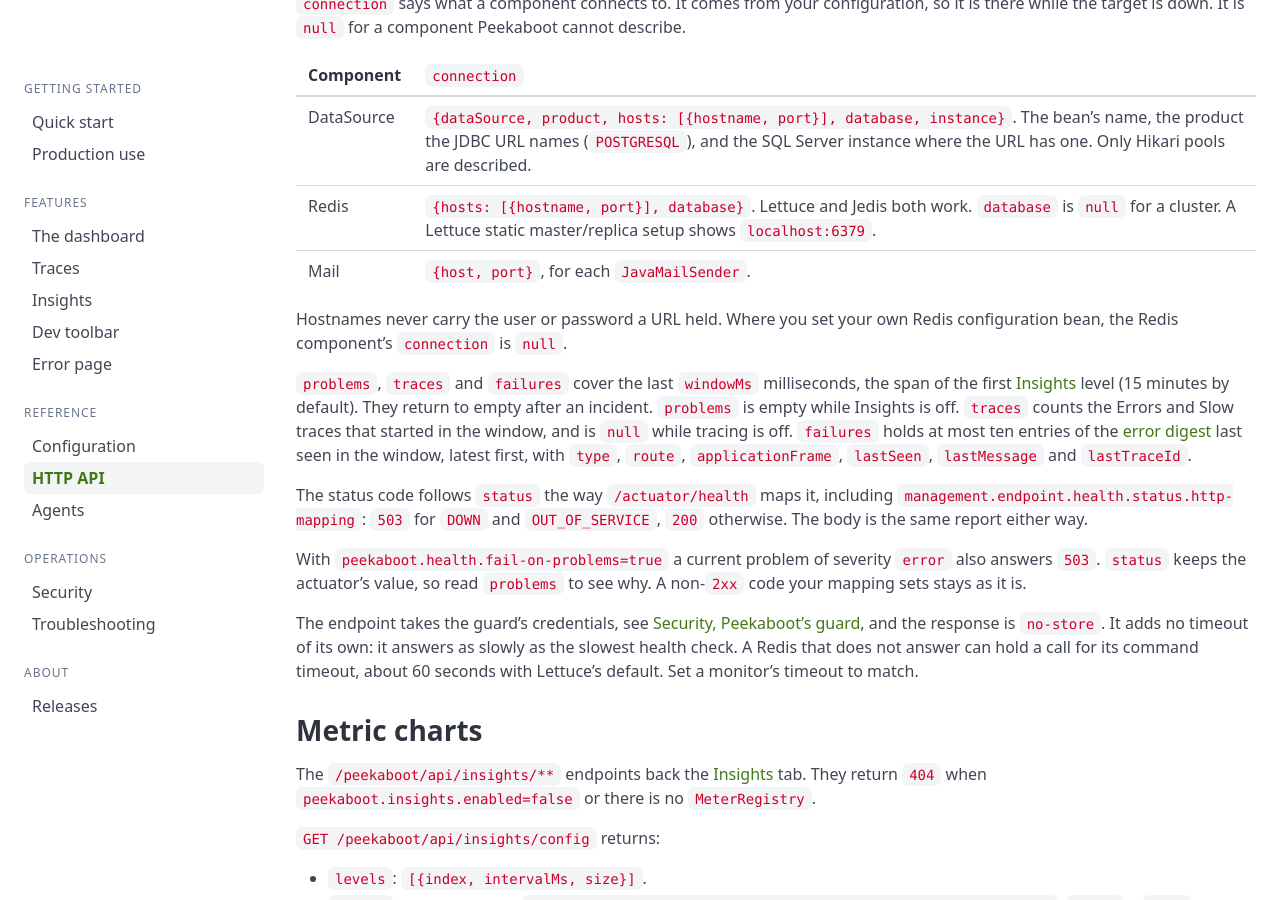
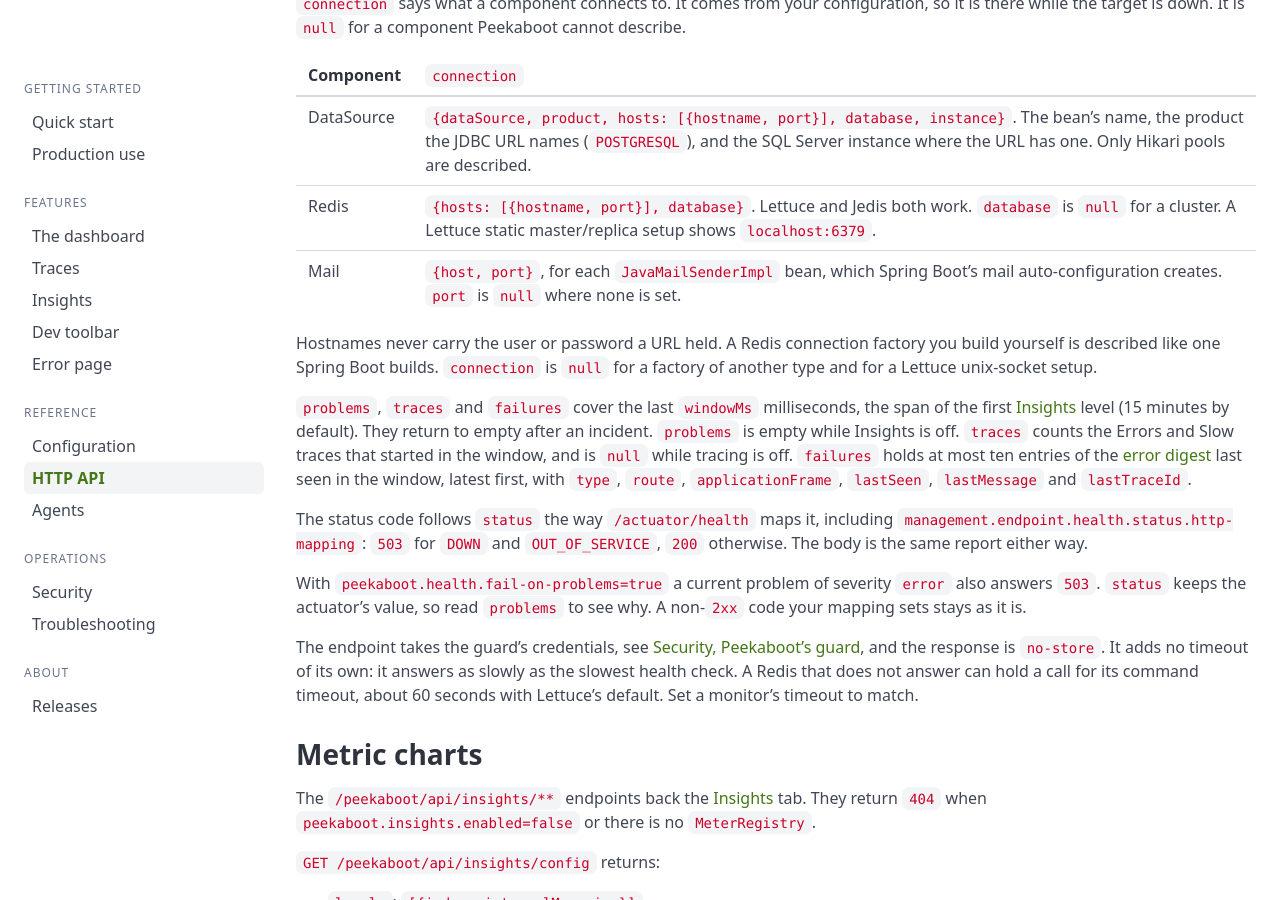
Before and after one commit to peekaboot-org/peekaboot-org.github.io, a Jekyll site: the page built from docs/api.md, in a window 1280 px wide and 900 px high, scrolled down 14577 px. Built offline with Jekyll 4.4.1, drawn with Linux system fonts in a browser that asks for light colours.

Commit message:
docs: correct health connection details

```diff
--- a/docs/api.md
+++ b/docs/api.md
@@ -547,10 +547,11 @@ while the target is down. It is `null` for a component Peekaboot cannot describe
 |---|---|
 | DataSource | `{dataSource, product, hosts: [{hostname, port}], database, instance}`. The bean's name, the product the JDBC URL names (`POSTGRESQL`), and the SQL Server instance where the URL has one. Only Hikari pools are described. |
 | Redis | `{hosts: [{hostname, port}], database}`. Lettuce and Jedis both work. `database` is `null` for a cluster. A Lettuce static master/replica setup shows `localhost:6379`. |
-| Mail | `{host, port}`, for each `JavaMailSender`. |
+| Mail | `{host, port}`, for each `JavaMailSenderImpl` bean, which Spring Boot's mail auto-configuration creates. `port` is `null` where none is set. |
 
-Hostnames never carry the user or password a URL held. Where you set your own Redis
-configuration bean, the Redis component's `connection` is `null`.
+Hostnames never carry the user or password a URL held. A Redis connection factory you build
+yourself is described like one Spring Boot builds. `connection` is `null` for a factory of
+another type and for a Lettuce unix-socket setup.
 
 `problems`, `traces` and `failures` cover the last `windowMs` milliseconds, the span of the first
 [Insights]({{ '/docs/insights/' | relative_url }}) level (15 minutes by default). They return to
@@ -564,8 +565,8 @@ The status code follows `status` the way `/actuator/health` maps it, including
 otherwise. The body is the same report either way.
 
 With `peekaboot.health.fail-on-problems=true` a current problem of severity `error` also answers
-`503`. `status` keeps the actuator's value, so read `problems` to see why. A non-`2xx` code your mapping
-sets stays as it is.
+`503`. `status` keeps the actuator's value, so read `problems` to see why. A non-`2xx` code your
+mapping sets stays as it is.
 
 The endpoint takes the guard's credentials, see [Security, Peekaboot's
 guard]({{ '/docs/security/' | relative_url }}#peekaboots-guard), and the response is
```
